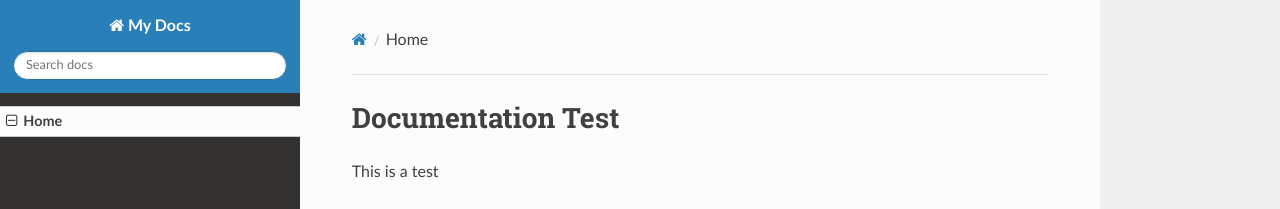
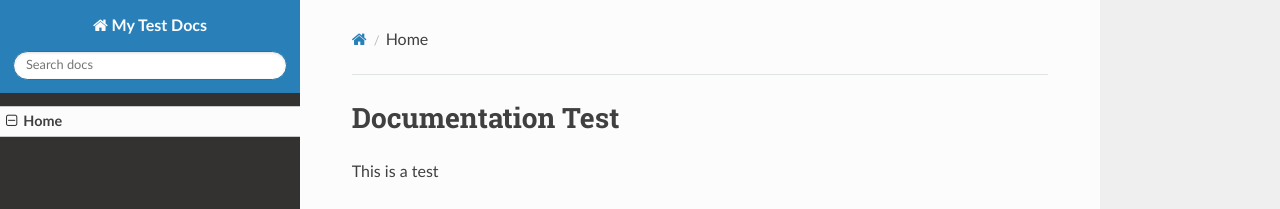
Before and after one commit to tjdavis3/testrepo, an MkDocs documentation site: the page built from docs/index.md, in a window 1280 px wide. Shown: the top 209 px of the page. Built offline with MkDocs 1.6.1, drawn with Linux system fonts in a browser that asks for light colours; nearby versions of some CDN libraries.

Commit message:
This is a test
Signed-off-by: Todd Davis <tjdavis3@gmail.com>

```diff
--- a/mkdocs.yml
+++ b/mkdocs.yml
@@ -1,4 +1,4 @@
-site_name: My Docs
+site_name: My Test Docs
 nav:
   - Home: index.md
 theme: readthedocs
```
